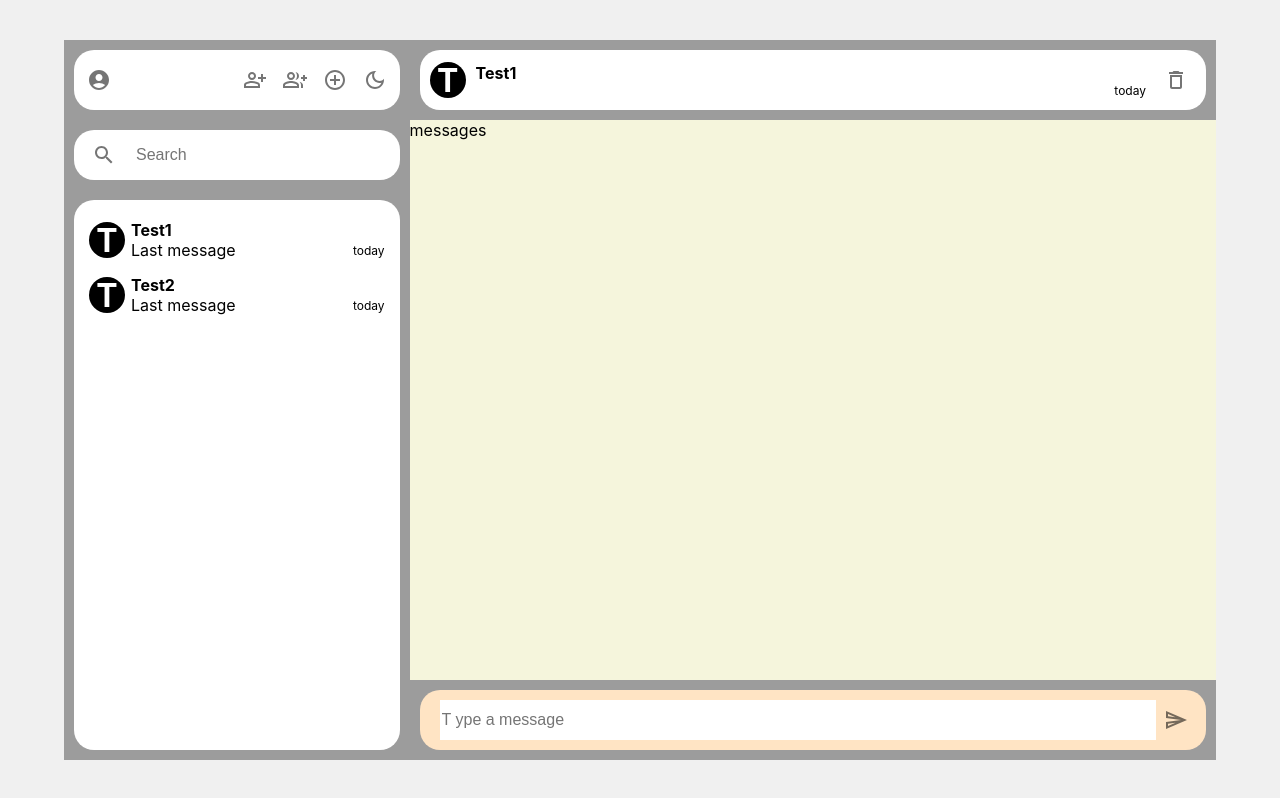
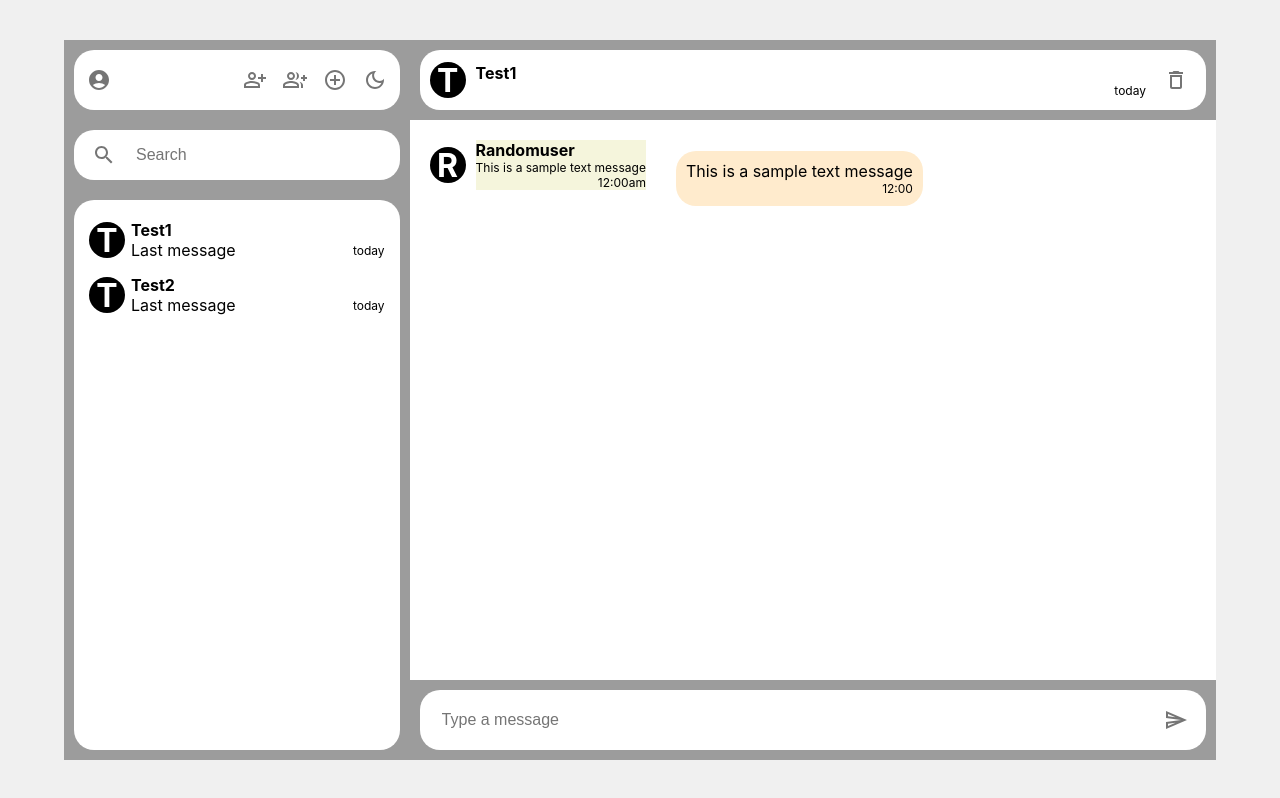
Before and after one commit to ehxdie/Chat-Application, a React (Create React App) app in the folder tensor_chat/: page / in a window 1280 px wide. Built offline with nearby package versions, Linux system fonts and the light colour scheme.

Commit message:
Working on the chat area

```diff
--- a/tensor_chat/src/components/ChatArea.js
+++ b/tensor_chat/src/components/ChatArea.js
@@ -3,6 +3,9 @@ import "./myStyles.css"
 import { IconButton } from '@mui/material'
 import DeleteOutlineOutlinedIcon from '@mui/icons-material/DeleteOutlineOutlined';
 import SendOutlinedIcon from '@mui/icons-material/SendOutlined';
+import ReceivedMessages from './ReceivedMessages';
+import SentMessages from './SentMessages';
+
 
 function ChatArea(props) {
   return (
@@ -19,10 +22,13 @@ function ChatArea(props) {
           </IconButton>
         </div>
 
-        <div className='chatArea-messages'>messages</div>
+        <div className='chatArea-messages'>
+          <ReceivedMessages/>
+          <SentMessages/>
+        </div>
 
         <div className='chatArea-input'>
-          <input placeholder='T ype a message' className='search-box'/>
+          <input placeholder='Type a message' className = 'search-box'/>
           <IconButton>
             <SendOutlinedIcon/>
           </IconButton>
--- /dev/null
+++ b/tensor_chat/src/components/ReceivedMessages.js
@@ -0,0 +1,19 @@
+import React from 'react'
+import "./myStyles.css";
+
+function ReceivedMessages() {
+    var props1 = { name: "Randomuser", message: "This is a sample text message" }
+
+  return (
+    <div className='other-message-container'>
+              <div className='chat-icon'>{props1.name[0]}</div>
+              <div className='other-text-content'>
+                  <p className='chat-name'>{props1.name}</p>
+                  <p className='chat-timestap'>{props1.message}</p>
+                  <p className='self-timestap'>12:00am</p>
+              </div>
+    </div>
+  )
+}
+
+export default ReceivedMessages
--- /dev/null
+++ b/tensor_chat/src/components/SentMessages.js
@@ -0,0 +1,16 @@
+import React from 'react'
+import "./myStyles.css"
+
+function SentMessages() {
+    var props1 = { name: "YOU", message: "This is a sample text message" };
+  return (
+    <div className='self-message-container'>
+        <div className='message-box'>
+            <p>{props1.message}</p>
+            <p className='self-timestap'>12:00</p>
+        </div>
+    </div>
+  )
+}
+
+export default SentMessages
--- a/tensor_chat/src/components/myStyles.css
+++ b/tensor_chat/src/components/myStyles.css
@@ -119,14 +119,43 @@
     flex: 1;
 }
 .chatArea-messages{
-    background-color: beige;
+    background-color: white;
     flex: 1;
 }
+.self-message-container{
+    display: inline-flex;
+    justify-content: flex-end;
+    background-color: blanchedalmond;
+    align-items: flex-end;
+    gap: 4px;
+    padding: 10px 10px;
+    margin: 10px;
+    border-radius: 20px;
+
+}
+.other-message-container{
+    display: inline-flex;
+    justify-content: flex-start;
+    align-items: center;
+    gap: 10px;
+    padding: 10px 10px;
+    margin: 10px;
+    border-radius: 20px;
+
+}
 .chatArea-input{
-    background-color: bisque;
+    background-color: white;
     padding: 10px 10px;
     margin: 10px;
     border-radius: 20px;
     display: flex;
     justify-content: space-between;
 }
+
+.self-timestap{
+    font-size: 0.75rem;
+    justify-self: flex-end;
+}
+.other-text-content{
+    background-color: beige;
+}
```
